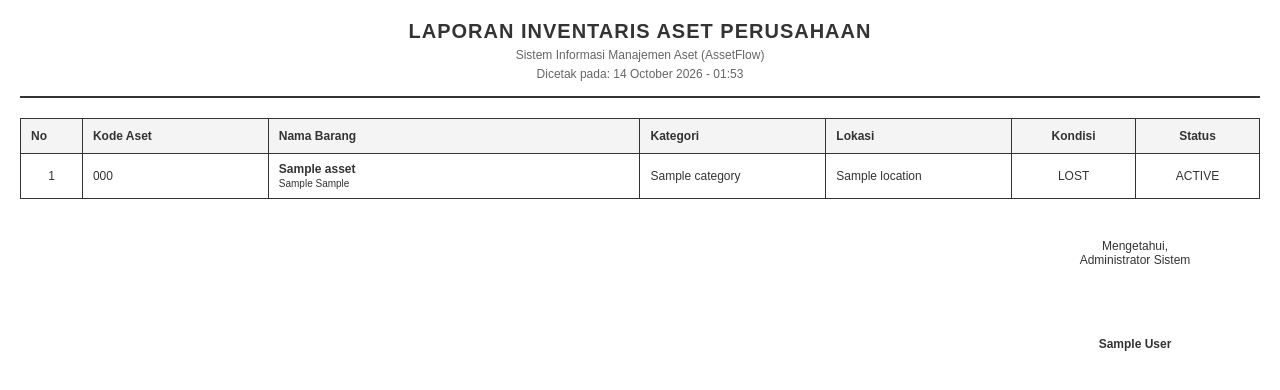
After one commit to DestraaB/assetflow, a CodeIgniter app: page /assetflow/report/print_assets in a window 1280 px wide. The commit adds this page. Shown: the top 390 px of the page. Run offline with CodeIgniter, Linux system fonts and the light colour scheme; the visitor is signed in with stand-in values (Sample User, id 1); tables that the repository leaves empty or names only in its code hold one stand-in row (values such as "Sample post").

Commit message:
update fitur laporan,asset

```diff
--- /dev/null
+++ b/application/controllers/Report.php
@@ -0,0 +1,37 @@
+<?php
+defined('BASEPATH') OR exit('No direct script access allowed');
+
+class Report extends CI_Controller {
+
+    public function __construct() {
+        parent::__construct();
+        // Proteksi
+        if ($this->session->userdata('role') !== 'admin') {
+            redirect('auth');
+        }
+        // Kita butuh Asset_model untuk mengambil data aset
+        $this->load->model('Asset_model');
+    }
+
+    // Halaman Menu Laporan
+    public function index() {
+        $data['title'] = 'Laporan & Analitik - AssetFlow';
+        $data['user_name'] = $this->session->userdata('name');
+
+        $this->load->view('admin/layout/header', $data);
+        $this->load->view('admin/layout/sidebar');
+        $this->load->view('admin/layout/topbar', $data);
+        $this->load->view('admin/report/index', $data);
+        $this->load->view('admin/layout/footer');
+    }
+
+    // Fungsi khusus untuk mencetak halaman
+    public function print_assets() {
+        $data['title']  = 'Laporan Daftar Aset';
+        $data['assets'] = $this->Asset_model->get_all(); // Ambil semua data aset
+
+        // Perhatikan: Kita TIDAK me-load header, sidebar, atau footer di sini
+        // Kita hanya me-load satu file khusus untuk dicetak
+        $this->load->view('admin/report/print_assets', $data);
+    }
+}
--- a/application/views/admin/layout/sidebar.php
+++ b/application/views/admin/layout/sidebar.php
@@ -43,7 +43,7 @@
                     <!-- KELOMPOK SISTEM -->
                     <div class="sidebar-heading">Sistem</div>
                     <li>
-                        <a href="#"><i class="fas fa-chart-line"></i> <span>Laporan & Analitik</span></a>
+                        <a href="<?= site_url('report') ?>"><i class="fas fa-chart-line"></i> <span>Laporan & Analitik</span></a>
                     </li>
                     <li>
                         <a href="#"><i class="fas fa-cog"></i> <span>Pengaturan</span></a>
--- /dev/null
+++ b/application/views/admin/report/print_assets.php
@@ -0,0 +1,80 @@
+<!DOCTYPE html>
+<html lang="id">
+<head>
+    <meta charset="UTF-8">
+    <meta name="viewport" content="width=device-width, initial-scale=1.0">
+    <title><?= $title; ?></title>
+    <style>
+        body { font-family: Arial, sans-serif; font-size: 12px; color: #333; margin: 0; padding: 20px; }
+        .header { text-align: center; border-bottom: 2px solid #333; padding-bottom: 15px; margin-bottom: 20px; }
+        .header h2 { margin: 0; font-size: 20px; text-transform: uppercase; letter-spacing: 1px; }
+        .header p { margin: 5px 0 0 0; color: #666; }
+        table { width: 100%; border-collapse: collapse; margin-bottom: 30px; }
+        table, th, td { border: 1px solid #333; }
+        th { background-color: #f4f4f4; padding: 10px; text-align: left; }
+        td { padding: 8px 10px; }
+        .text-center { text-align: center; }
+        .footer-ttd { width: 100%; margin-top: 40px; }
+        .ttd-box { float: right; width: 250px; text-align: center; }
+        .ttd-box p { margin: 0 0 70px 0; }
+        /* Perintah CSS agar tidak mencetak elemen yang tidak perlu */
+        @media print {
+            @page { margin: 1cm; }
+        }
+    </style>
+</head>
+<!-- Fungsi window.print() akan otomatis memanggil dialog Print saat halaman terbuka -->
+<body onload="window.print()">
+
+    <div class="header">
+        <h2>Laporan Inventaris Aset Perusahaan</h2>
+        <p>Sistem Informasi Manajemen Aset (AssetFlow)</p>
+        <p>Dicetak pada: <?= date('d F Y - H:i'); ?></p>
+    </div>
+
+    <table>
+        <thead>
+            <tr>
+                <th width="5%">No</th>
+                <th width="15%">Kode Aset</th>
+                <th width="30%">Nama Barang</th>
+                <th width="15%">Kategori</th>
+                <th width="15%">Lokasi</th>
+                <th width="10%" class="text-center">Kondisi</th>
+                <th width="10%" class="text-center">Status</th>
+            </tr>
+        </thead>
+        <tbody>
+            <?php if(empty($assets)): ?>
+                <tr>
+                    <td colspan="7" class="text-center">Tidak ada data aset ditemukan.</td>
+                </tr>
+            <?php else: ?>
+                <?php $no = 1; foreach($assets as $row): ?>
+                    <tr>
+                        <td class="text-center"><?= $no++; ?></td>
+                        <td><?= $row['asset_code']; ?></td>
+                        <td>
+                            <strong><?= $row['name']; ?></strong><br>
+                            <small><?= $row['brand']; ?> <?= $row['model']; ?></small>
+                        </td>
+                        <td><?= $row['category_name']; ?></td>
+                        <td><?= $row['location_name']; ?></td>
+                        <td class="text-center"><?= strtoupper($row['condition_status']); ?></td>
+                        <td class="text-center"><?= strtoupper($row['operational_status']); ?></td>
+                    </tr>
+                <?php endforeach; ?>
+            <?php endif; ?>
+        </tbody>
+    </table>
+
+    <!-- Tempat Tanda Tangan -->
+    <div class="footer-ttd">
+        <div class="ttd-box">
+            <p>Mengetahui,<br>Administrator Sistem</p>
+            <strong><?= $this->session->userdata('name'); ?></strong>
+        </div>
+    </div>
+
+</body>
+</html>
```
Also changed, not shown: application/controllers/Admin.php (+22 -4 lines), application/views/admin/dashboard.php (+4 -4 lines), application/views/admin/report/index.php (added, +42 -0 lines), assets/img/assets/ASET-1791942357.png (added), assets/img/assets/ASET-1791942589.jpg (added).
